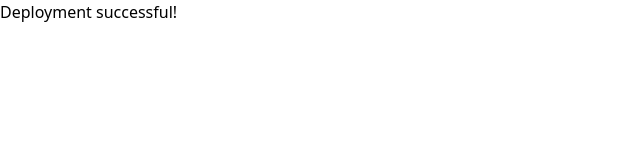
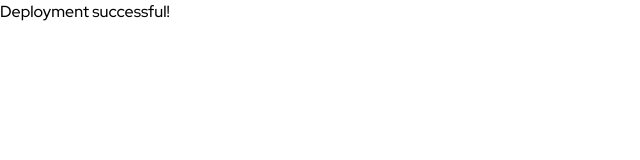
Before and after one commit to johnnygerard/fem-order-summary-component, an Angular app: page / in a window 1280 px wide. Shown: the top 160 px of the page, without its empty margins (0-640 px from the left). Built offline with nearby package versions, Linux system fonts and the light colour scheme.

Commit message:
feat: add font links and config

```diff
--- a/src/index.html
+++ b/src/index.html
@@ -3,12 +3,18 @@
   <head>
     <meta charset="utf-8" />
     <base href="/" />
+    <link rel="preconnect" href="https://fonts.googleapis.com" />
+    <link rel="preconnect" href="https://fonts.gstatic.com" crossorigin />
+    <link
+      href="https://fonts.googleapis.com/css2?family=Red+Hat+Display:wght@500..900&display=swap"
+      rel="stylesheet"
+    />
     <link rel="icon" type="image/png" sizes="32x32" href="favicon-32x32.png" />
     <meta name="viewport" content="width=device-width, initial-scale=1" />
     <title>Frontend Mentor | Order summary component</title>
   </head>
 
-  <body>
+  <body class="font-sans">
     <app-root role="main"></app-root>
     <noscript>
       <p
--- a/tailwind.config.ts
+++ b/tailwind.config.ts
@@ -1,9 +1,14 @@
 import type { Config } from "tailwindcss";
+import defaultTheme from "tailwindcss/defaultTheme";
 
 export default {
   content: ["./src/**/*.{html,ts}"],
   theme: {
-    extend: {},
+    extend: {
+      fontFamily: {
+        sans: ["'Red Hat Display'", ...defaultTheme.fontFamily.sans],
+      },
+    },
   },
   plugins: [],
 } satisfies Config;
```
